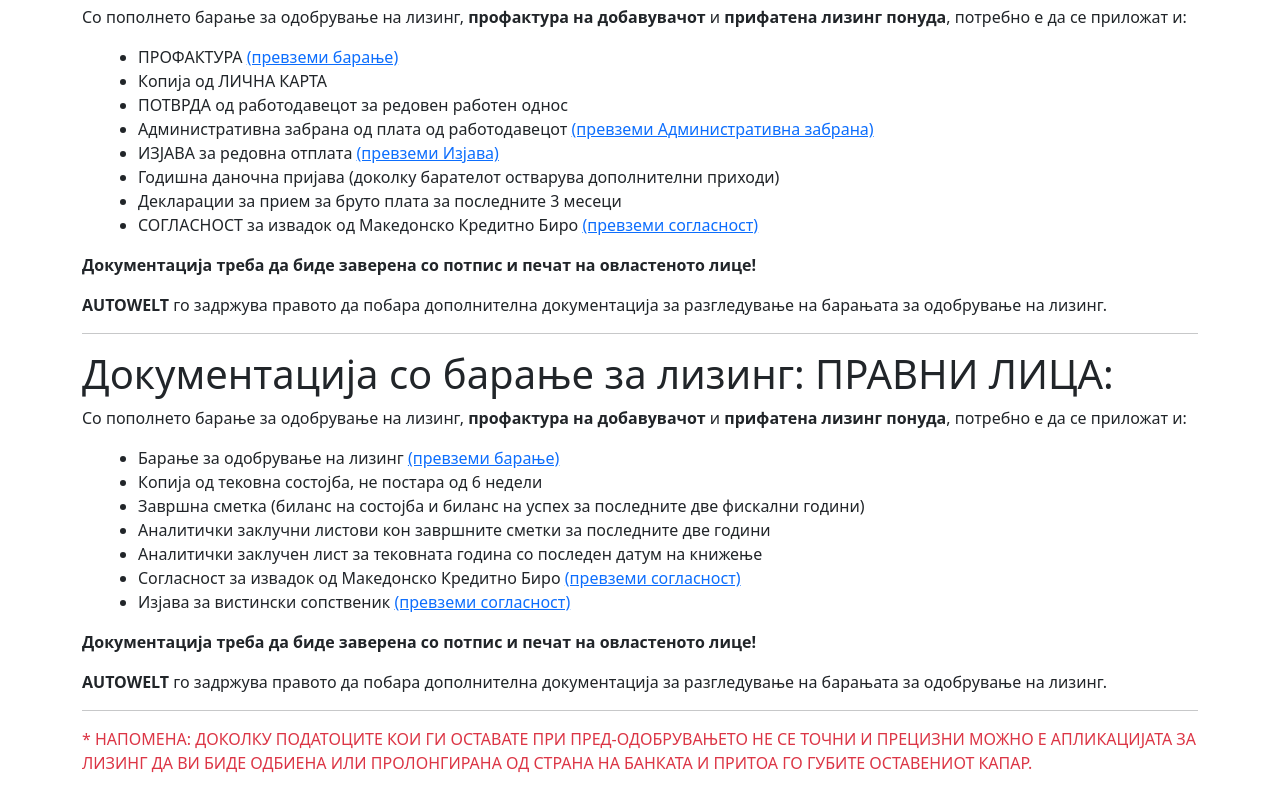
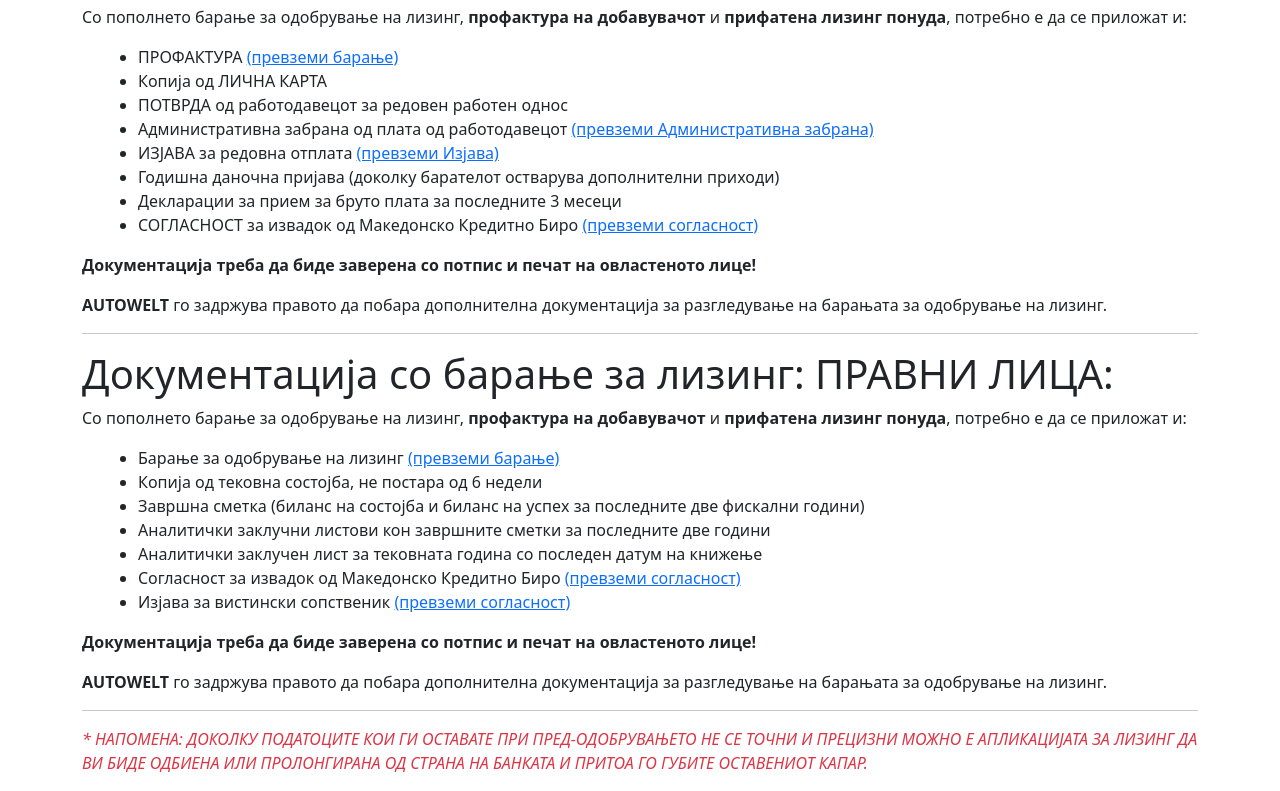
Before and after one commit to shpresaze/task1, a Vue app: page / in a window 1280 px wide. Shown: the part 1743-2534 px from the top of the page. Built offline with nearby package versions, Linux system fonts and the light colour scheme.

Commit message:
Final version

```diff
--- a/src/components/Content.vue
+++ b/src/components/Content.vue
@@ -31,9 +31,12 @@
       :myList="documentationLegal"
     />
     <p class="text-danger">
-      * НАПОМЕНА: ДОКОЛКУ ПОДАТОЦИТЕ КОИ ГИ ОСТАВАТЕ ПРИ ПРЕД-ОДОБРУВАЊЕТО НЕ СЕ
-      ТОЧНИ И ПРЕЦИЗНИ МОЖНО Е АПЛИКАЦИЈАТА ЗА ЛИЗИНГ ДА ВИ БИДЕ ОДБИЕНА ИЛИ
-      ПРОЛОНГИРАНА ОД СТРАНА НА БАНКАТА И ПРИТОА ГО ГУБИТЕ ОСТАВЕНИОТ КАПАР.
+      <i>
+        * НАПОМЕНА: ДОКОЛКУ ПОДАТОЦИТЕ КОИ ГИ ОСТАВАТЕ ПРИ ПРЕД-ОДОБРУВАЊЕТО НЕ
+        СЕ ТОЧНИ И ПРЕЦИЗНИ МОЖНО Е АПЛИКАЦИЈАТА ЗА ЛИЗИНГ ДА ВИ БИДЕ ОДБИЕНА
+        ИЛИ ПРОЛОНГИРАНА ОД СТРАНА НА БАНКАТА И ПРИТОА ГО ГУБИТЕ ОСТАВЕНИОТ
+        КАПАР.
+      </i>
     </p>
   </div>
 </template>
```
